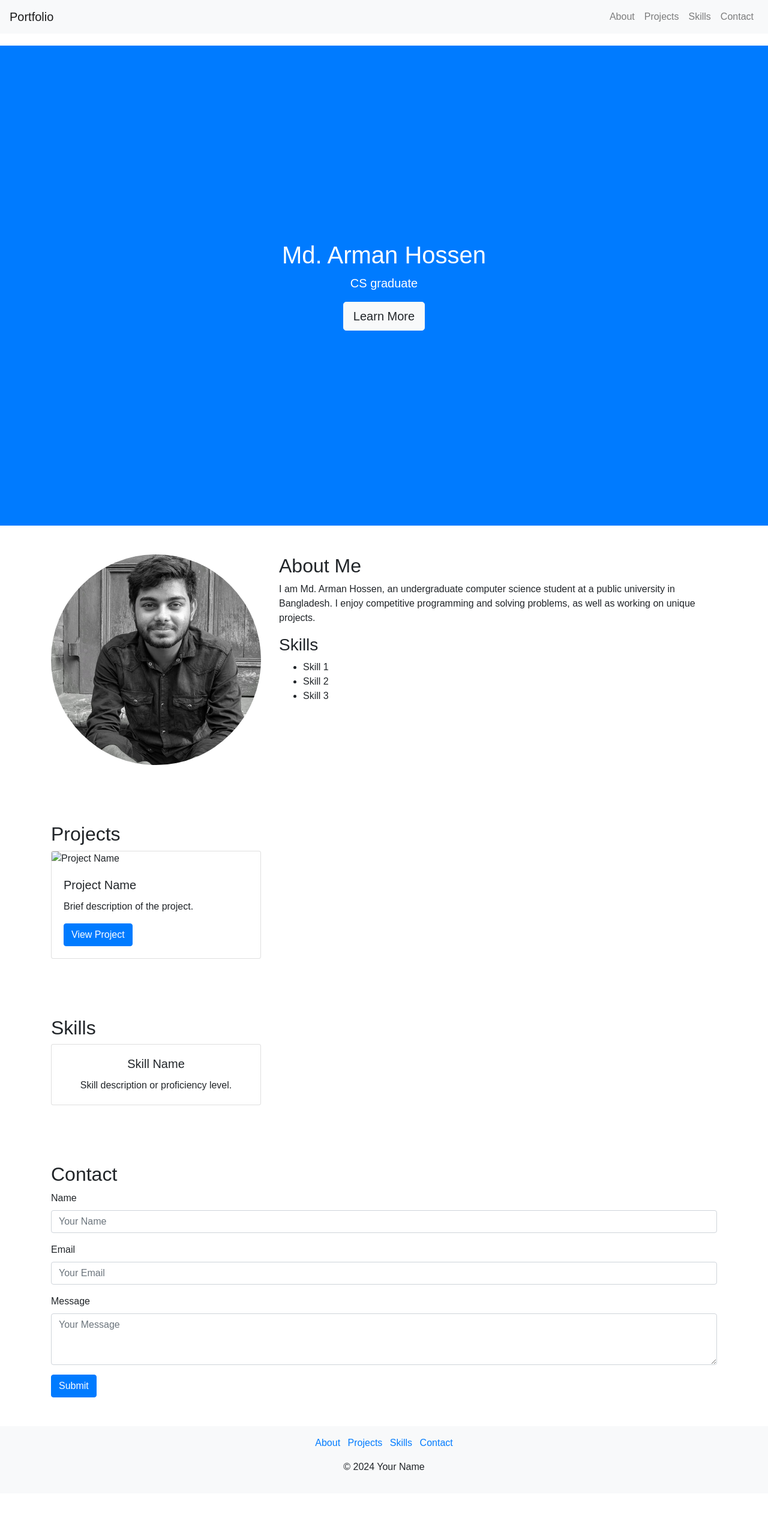
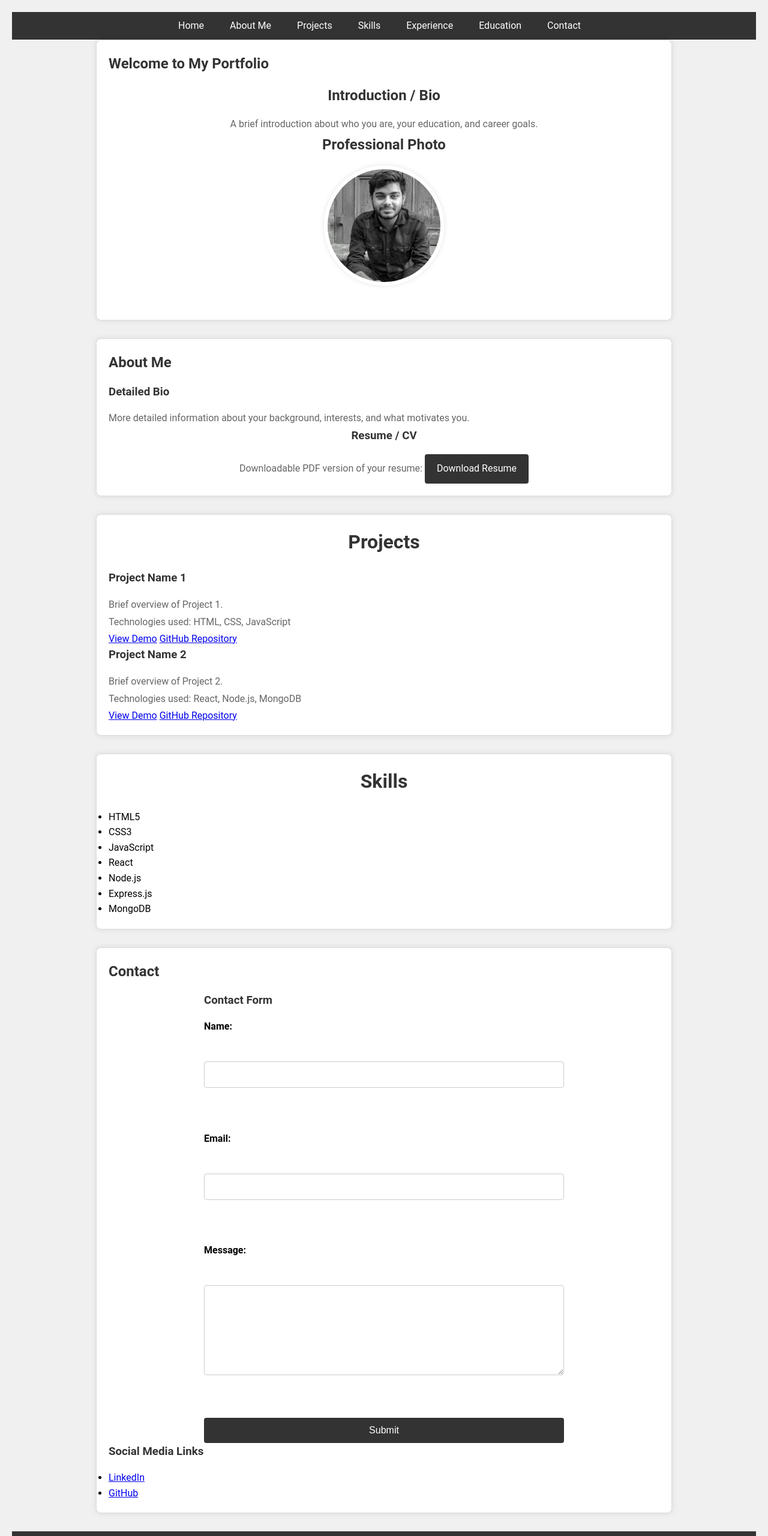
Before and after one commit to arman-12/Portfolio, a plain HTML site: page index.html in a window 1280 px wide. Shown: the top 2560 px of the page at 60% size. Before the commit the page ends 2489 px from the top, so only its background shows below. Drawn offline with nearby package versions, Linux system fonts and the light colour scheme; a script that the page names is missing; files whose address does not match are found by name.

Commit message:
Describe your changes

```diff
--- a/index.html
+++ b/index.html
@@ -3,132 +3,128 @@
 <head>
     <meta charset="UTF-8">
     <meta name="viewport" content="width=device-width, initial-scale=1.0">
-    <title>Portfolio</title>
-    <!-- Bootstrap CSS -->
-    <link href="https://stackpath.bootstrapcdn.com/bootstrap/4.5.2/css/bootstrap.min.css" rel="stylesheet">
-    <!-- Your Custom CSS -->
-    <link rel="stylesheet" href="styles.css">
+    <title>Your Name - Portfolio</title>
+    <link rel="stylesheet" href="styles.css"> <!-- Optional: Link to your CSS file for styling -->
 </head>
 <body>
-    <!-- Header -->
-    <header class="navbar navbar-expand-lg navbar-light bg-light">
-        <a class="navbar-brand" href="#">Portfolio</a>
-        <button class="navbar-toggler" type="button" data-toggle="collapse" data-target="#navbarNav" aria-controls="navbarNav" aria-expanded="false" aria-label="Toggle navigation">
-            <span class="navbar-toggler-icon"></span>
-        </button>
-        <div class="collapse navbar-collapse" id="navbarNav">
-            <ul class="navbar-nav ml-auto">
-                <li class="nav-item"><a class="nav-link" href="#about">About</a></li>
-                <li class="nav-item"><a class="nav-link" href="#projects">Projects</a></li>
-                <li class="nav-item"><a class="nav-link" href="#skills">Skills</a></li>
-                <li class="nav-item"><a class="nav-link" href="#contact">Contact</a></li>
-            </ul>
-        </div>
-    </header>
+    <!-- Navigation -->
+    <nav>
+        <ul>
+            <li><a href="#home">Home</a></li>
+            <li><a href="#about">About Me</a></li>
+            <li><a href="#projects">Projects</a></li>
+            <li><a href="#skills">Skills</a></li>
+            <li><a href="#experience">Experience</a></li>
+            <li><a href="#education">Education</a></li>
+            <li><a href="#contact">Contact</a></li>
+        </ul>
+    </nav>
 
-    <!-- Hero Section -->
-    <section id="hero" class="d-flex align-items-center bg-primary text-white text-center" style="height: 100vh;">
+    <!-- Home Page -->
+    <section id="home">
         <div class="container">
-            <h1>Md. Arman Hossen</h1>
-            <p class="lead">CS graduate</p>
-            <a href="#about" class="btn btn-light btn-lg">Learn More</a>
+            <h1>Welcome to My Portfolio</h1>
+            <div class="bio">
+                <h2>Introduction / Bio</h2>
+                <p>A brief introduction about who you are, your education, and career goals.</p>
+            </div>
+            <div class="professional-photo">
+                <h2>Professional Photo</h2>
+                <img src="C:\Users\HP\Desktop\Portfolio\photo.jpg" alt="Professional Photo">
+            </div>
         </div>
     </section>
 
     <!-- About Me -->
-    <section id="about" class="container py-5">
-        <div class="row">
-            <div class="col-md-4">
-                <img src="C:\Users\HP\Desktop\Portfolio\280032223_1656425041372491_4069609066315621601_n.jpg" alt="Md. Arman Hossen" class="img-fluid rounded-circle">
+    <section id="about">
+        <div class="container">
+            <h2>About Me</h2>
+            <div class="detailed-bio">
+                <h3>Detailed Bio</h3>
+                <p>More detailed information about your background, interests, and what motivates you.</p>
             </div>
-            <div class="col-md-8">
-                <h2>About Me</h2>
-                <p>I am Md. Arman Hossen, an undergraduate computer science student at a public university in Bangladesh. I enjoy competitive programming and solving problems, as well as working on unique projects.</p>
-                <h3>Skills</h3>
+            <div class="resume">
+                <h3>Resume / CV</h3>
+                <p>Downloadable PDF version of your resume: <a href="path/to/your/resume.pdf" target="_blank">Download Resume</a></p>
+            </div>
+        </div>
+    </section>
+
+    <!-- Optional: Include additional sections like Projects, Skills, Experience, Education, etc. -->
+    <!-- Projects Section -->
+<section id="projects" class="projects">
+  <div class="container">
+      <h2 class="section-title">Projects</h2>
+      <div class="project-item">
+          <h3>Project Name 1</h3>
+          <p>Brief overview of Project 1.</p>
+          <p>Technologies used: HTML, CSS, JavaScript</p>
+          <a href="#" target="_blank">View Demo</a>
+          <a href="#" target="_blank">GitHub Repository</a>
+      </div>
+      <div class="project-item">
+          <h3>Project Name 2</h3>
+          <p>Brief overview of Project 2.</p>
+          <p>Technologies used: React, Node.js, MongoDB</p>
+          <a href="#" target="_blank">View Demo</a>
+          <a href="#" target="_blank">GitHub Repository</a>
+      </div>
+      <!-- Add more project items as needed -->
+  </div>
+</section>
+
+<!-- Skills Section -->
+<section id="skills" class="skills">
+  <div class="container">
+      <h2 class="section-title">Skills</h2>
+      <ul class="skills-list">
+          <li>HTML5</li>
+          <li>CSS3</li>
+          <li>JavaScript</li>
+          <li>React</li>
+          <li>Node.js</li>
+          <li>Express.js</li>
+          <li>MongoDB</li>
+          <!-- Add more skills as needed -->
+      </ul>
+  </div>
+</section>
+
+    <!-- Contact -->
+    <section id="contact">
+        <div class="container">
+            <h2>Contact</h2>
+            <div class="contact-form">
+                <h3>Contact Form</h3>
+                <form action="mailto:your.email@example.com" method="post" enctype="text/plain">
+                    <label for="name">Name:</label><br>
+                    <input type="text" id="name" name="name" required><br><br>
+                    <label for="email">Email:</label><br>
+                    <input type="email" id="email" name="email" required><br><br>
+                    <label for="message">Message:</label><br>
+                    <textarea id="message" name="message" rows="4" required></textarea><br><br>
+                    <input type="submit" value="Submit">
+                </form>
+            </div>
+            <div class="social-media">
+                <h3>Social Media Links</h3>
                 <ul>
-                    <li>Skill 1</li>
-                    <li>Skill 2</li>
-                    <li>Skill 3</li>
+                    <li><a href="https://linkedin.com/your-profile" target="_blank">LinkedIn</a></li>
+                    <li><a href="https://github.com/your-username" target="_blank">GitHub</a></li>
+                    <!-- Add more social media links as needed -->
                 </ul>
             </div>
         </div>
     </section>
 
-    <!-- Projects -->
-    <section id="projects" class="container py-5">
-        <h2>Projects</h2>
-        <div class="row">
-            <div class="col-md-4">
-                <div class="card">
-                    <img src="path-to-project-thumbnail.jpg" class="card-img-top" alt="Project Name">
-                    <div class="card-body">
-                        <h5 class="card-title">Project Name</h5>
-                        <p class="card-text">Brief description of the project.</p>
-                        <a href="link-to-project" class="btn btn-primary">View Project</a>
-                    </div>
-                </div>
-            </div>
-            <!-- Repeat for other projects -->
-        </div>
-    </section>
+    <!-- Optional: Testimonials section -->
 
-    <!-- Skills -->
-    <section id="skills" class="container py-5">
-        <h2>Skills</h2>
-        <div class="row">
-            <div class="col-md-4">
-                <div class="card">
-                    <div class="card-body text-center">
-                        <h5 class="card-title">Skill Name</h5>
-                        <p class="card-text">Skill description or proficiency level.</p>
-                    </div>
-                </div>
-            </div>
-            <!-- Repeat for other skills -->
-        </div>
-    </section>
-
-    <!-- Contact -->
-    <section id="contact" class="container py-5">
-        <h2>Contact</h2>
-        <form>
-            <div class="form-group">
-                <label for="name">Name</label>
-                <input type="text" class="form-control" id="name" placeholder="Your Name">
-            </div>
-            <div class="form-group">
-                <label for="email">Email</label>
-                <input type="email" class="form-control" id="email" placeholder="Your Email">
-            </div>
-            <div class="form-group">
-                <label for="message">Message</label>
-                <textarea class="form-control" id="message" rows="3" placeholder="Your Message"></textarea>
-            </div>
-            <button type="submit" class="btn btn-primary">Submit</button>
-        </form>
-    </section>
+    <!-- Optional: Blog section -->
 
     <!-- Footer -->
-    <footer class="bg-light text-center py-3">
-        <div class="container">
-            <ul class="list-inline">
-                <li class="list-inline-item"><a href="#about">About</a></li>
-                <li class="list-inline-item"><a href="#projects">Projects</a></li>
-                <li class="list-inline-item"><a href="#skills">Skills</a></li>
-                <li class="list-inline-item"><a href="#contact">Contact</a></li>
-            </ul>
-            <p>&copy; 2024 Your Name</p>
-            <!-- Add social media icons here -->
-        </div>
+    <footer>
+        <p>&copy; 2024 Your Name. All rights reserved.</p>
     </footer>
-
-    <!-- jQuery (required by Bootstrap) -->
-    <script src="https://code.jquery.com/jquery-3.5.1.slim.min.js" integrity="sha384-DfXdz2htPH0lsSSs5nCTpuj/zy4C+OGpamoFVy38MVBnE+IbbVYUew+OrCXaRkfj" crossorigin="anonymous"></script>
-    <!-- Popper.js (required by Bootstrap) -->
-    <script src="https://cdn.jsdelivr.net/npm/@popperjs/core@2.6.0/dist/umd/popper.min.js"></script>
-    <!-- Bootstrap JS -->
-    <script src="https://stackpath.bootstrapcdn.com/bootstrap/4.5.2/js/bootstrap.min.js" integrity="sha384-B4gt1jrGC7Jh4AgXMB2Pbsm05cKfR4gpLr7aASzl7P3D7b3pdEXvFnhz5pfFZBjU" crossorigin="anonymous"></script>
-    <!-- Your Custom JS -->
-    <script src="scripts.js"></script>
+    <script src="script.js"></script>
 </body>
 </html>
--- a/styles.css
+++ b/styles.css
@@ -1,17 +1,221 @@
-/* Custom styles for your portfolio */
-
-body {
-    font-family: Arial, sans-serif;
+/* Reset default browser styles */
+* {
+    margin: 0;
+    padding: 0;
+    box-sizing: border-box;
 }
 
-#hero {
-    background: url('path-to-background-image.jpg') no-repeat center center/cover;
+/* Global styles */
+body {
+    font-family: 'Roboto', Arial, sans-serif;
+    line-height: 1.6;
+    background-color: #f0f0f0;
+    padding: 20px;
 }
 
-header {
+.container {
+    max-width: 960px;
+    margin: 0 auto;
+    padding: 20px;
+    background-color: #fff;
+    border: 1px solid #ddd;
+    border-radius: 8px;
+    box-shadow: 0 0 10px rgba(0, 0, 0, 0.1);
+}
+
+h1, h2, h3 {
+    color: #333;
+    margin-bottom: 15px;
+}
+
+p {
+    color: #666;
+    line-height: 1.8;
+}
+
+/* Navigation */
+nav {
+    background-color: #333;
+    padding: 10px 0;
+    text-align: center;
+}
+
+nav ul {
+    list-style-type: none;
+    margin: 0;
+    padding: 0;
+}
+
+nav ul li {
+    display: inline;
+    margin-right: 15px;
+}
+
+nav ul li a {
+    color: #fff;
+    text-decoration: none;
+    padding: 8px 12px;
+    border-radius: 4px;
+    transition: background-color 0.3s ease;
+}
+
+nav ul li a:hover {
+    background-color: #555;
+}
+
+/* Sections */
+section {
+    margin-bottom: 30px;
+}
+
+.section-title {
+    font-size: 2rem;
+    margin-bottom: 20px;
+    text-align: center;
+}
+
+.section-content {
     margin-bottom: 20px;
 }
 
+/* Introduction / Bio Section */
+.bio {
+    text-align: center;
+}
+
+.professional-photo {
+    text-align: center;
+    margin-bottom: 30px;
+}
+
+.professional-photo img {
+    width: 200px;
+    height: 200px;
+    border-radius: 50%;
+    border: 6px solid #fff;
+    box-shadow: 0 0 10px rgba(0, 0, 0, 0.1);
+}
+
+/* About Me Section */
+.detailed-bio {
+    text-align: justify;
+}
+
+.resume {
+    text-align: center;
+}
+
+.resume a {
+    display: inline-block;
+    background-color: #333;
+    color: #fff;
+    text-decoration: none;
+    padding: 10px 20px;
+    border-radius: 4px;
+    transition: background-color 0.3s ease;
+}
+
+.resume a:hover {
+    background-color: #555;
+}
+
+/* Contact Section */
+.contact-form {
+    max-width: 600px;
+    margin: 0 auto;
+}
+
+.contact-form form {
+    display: grid;
+    gap: 10px;
+}
+
+.contact-form label {
+    font-weight: bold;
+}
+
+.contact-form input[type="text"],
+.contact-form input[type="email"],
+.contact-form textarea {
+    width: 100%;
+    padding: 12px;
+    font-size: 1rem;
+    border: 1px solid #ccc;
+    border-radius: 4px;
+}
+
+.contact-form textarea {
+    resize: vertical;
+    min-height: 150px;
+}
+
+.contact-form input[type="submit"] {
+    background-color: #333;
+    color: #fff;
+    border: none;
+    padding: 12px 24px;
+    font-size: 1rem;
+    cursor: pointer;
+    border-radius: 4px;
+    transition: background-color 0.3s ease;
+}
+
+.contact-form input[type="submit"]:hover {
+    background-color: #555;
+}
+
+/* Footer */
 footer {
-    background-color: #f8f9fa;
+    text-align: center;
+    margin-top: 30px;
+    padding: 10px 0;
+    background-color: #333;
+    color: #fff;
+    font-size: 0.9rem;
+    border-top: 1px solid #555;
 }
+
+footer p {
+    margin: 0;
+}
+
+/* Responsive Design */
+@media (max-width: 768px) {
+    .container {
+        padding: 15px;
+    }
+
+    .professional-photo img {
+        width: 150px;
+        height: 150px;
+    }
+
+    .section-title {
+        font-size: 1.8rem;
+    }
+
+    .contact-form input[type="submit"],
+    .resume a {
+        padding: 10px 16px;
+    }
+}
+
+@media (max-width: 576px) {
+    .container {
+        padding: 10px;
+    }
+
+    .professional-photo img {
+        width: 120px;
+        height: 120px;
+    }
+
+    .section-title {
+        font-size: 1.5rem;
+    }
+
+    .contact-form input[type="submit"],
+    .resume a {
+        padding: 8px 12px;
+    }
+}
```
Also changed, not shown: script.js (added, +11 -0 lines), scripts.js (deleted, +0 -14 lines), photo.jpg (renamed from 280032223_1656425041372491_4069609066315621601_n.jpg).
